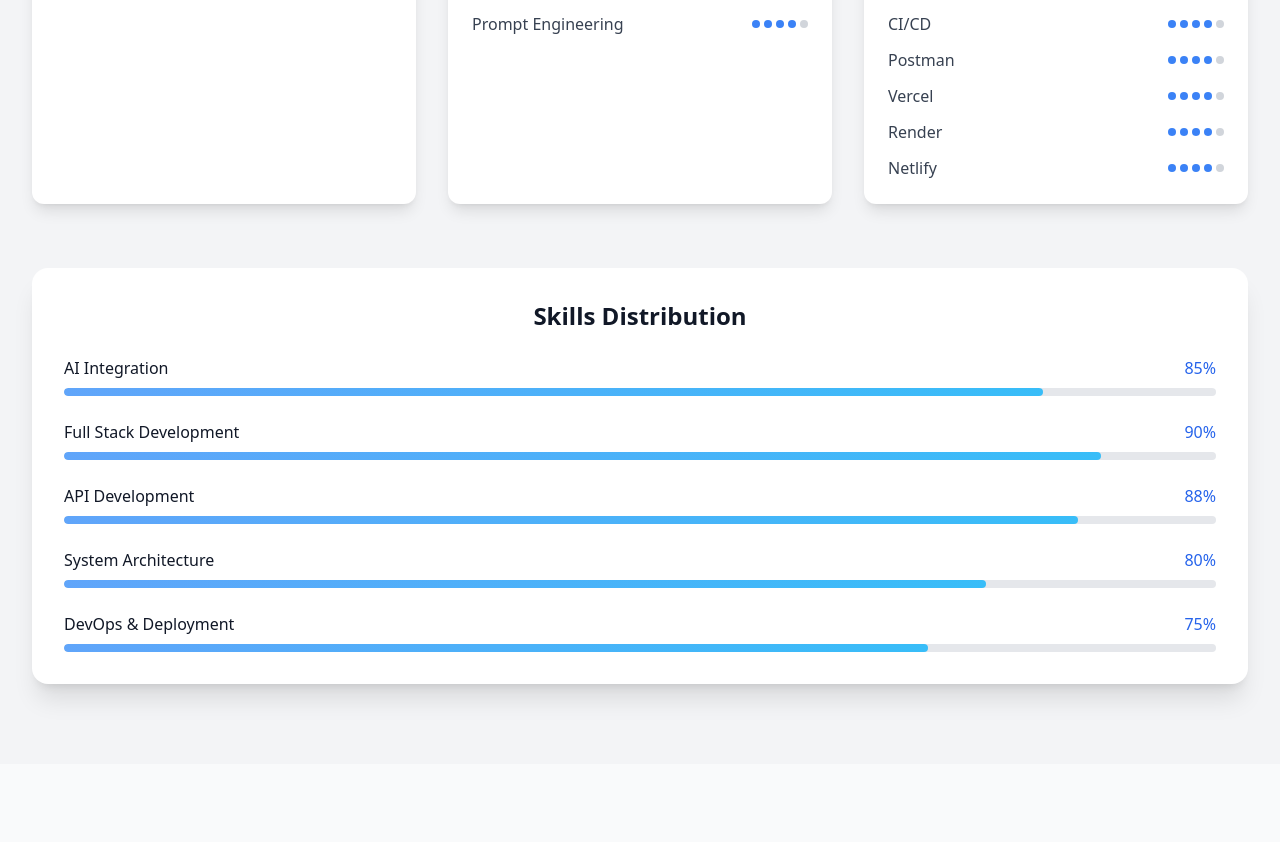
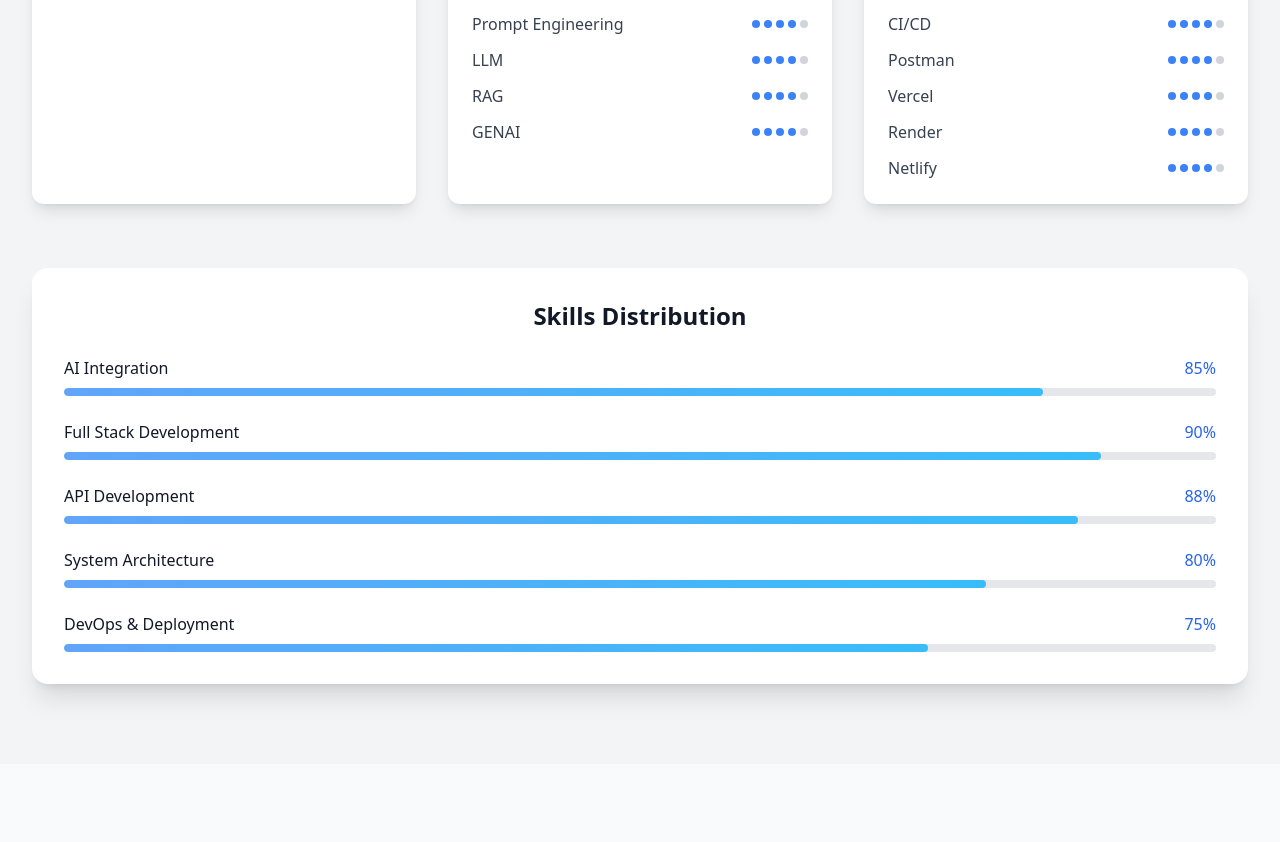
Before and after one commit to amarsin22/NEW_PORTFOLIO1, a React (Vite) app: page / in a window 1280 px wide. Shown: the part 2660-3502 px from the top of the page. Built offline with nearby package versions, Linux system fonts and the light colour scheme; no server answers.

Commit message:
New Changes

```diff
--- a/src/data/portfolioData.ts
+++ b/src/data/portfolioData.ts
@@ -17,7 +17,7 @@ export const portfolioData = {
     backend: ["Node.js", "Express.js", "REST APIs", "JWT Authentication", "API Security"],
     database: ["MySQL", "MongoDB"],
     devops: ["Git", "GitHub", "Docker", "CI/CD", "Postman", "Vercel", "Render", "Netlify"],
-    ai_ml: ["OpenAI API", "LangChain", "n8n", "Prompt Engineering"],
+    ai_ml: ["OpenAI API", "LangChain", "n8n", "Prompt Engineering", "LLM", "RAG", "GENAI"],
   },
 
   experience: [
```
